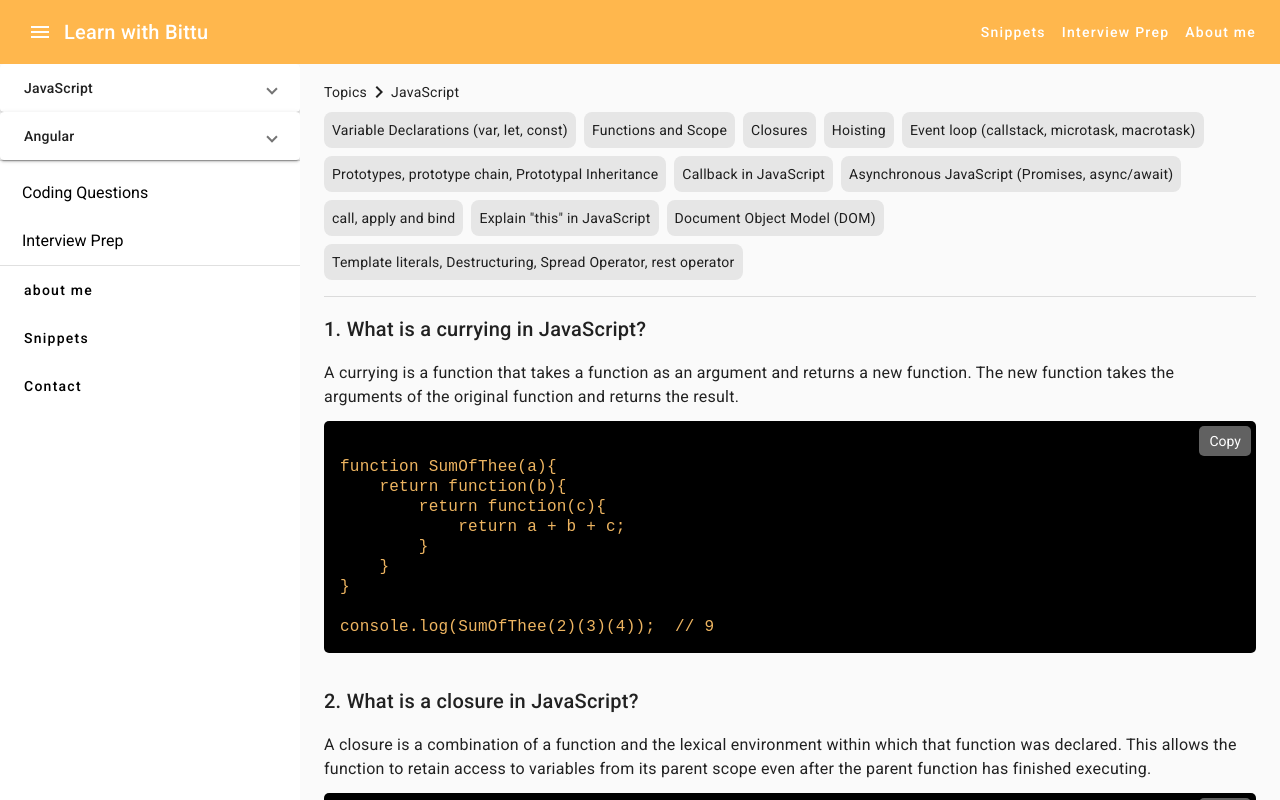
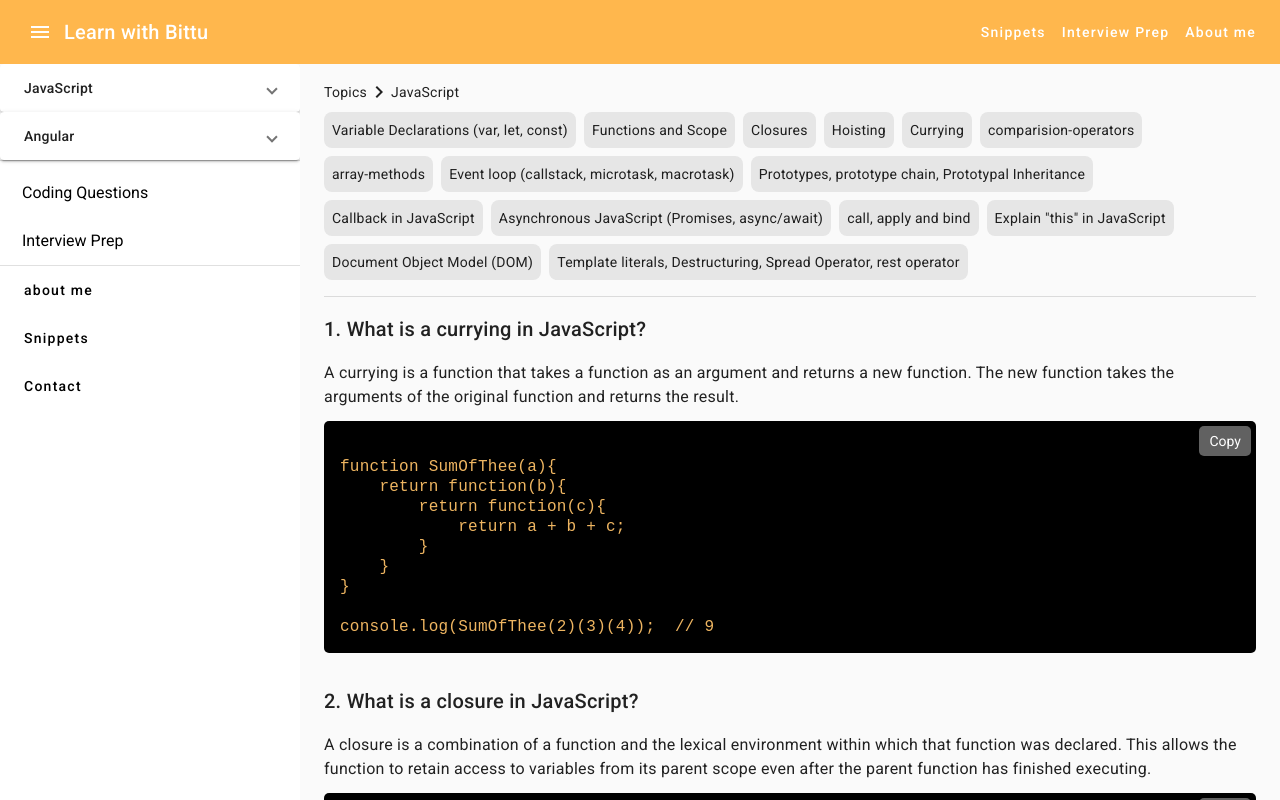
Before and after one commit to bittu1040/Learn-with-Bittu, an Angular app: page /javascript-articles in a window 1280 px wide. Built offline with nearby package versions, Linux system fonts and the light colour scheme.

Commit message:
added topics

```diff
--- a/src/app/shared/topics.ts
+++ b/src/app/shared/topics.ts
@@ -44,6 +44,9 @@ export const listOfQuestions: InterviewTopic[] = [
   { name: 'Functions and Scope', category: 'javascript', difficulty: 'easy', showDescription: false },
   { name: 'Closures', category: 'javascript', difficulty: 'easy', showDescription: false },
   { name: 'Hoisting', category: 'javascript', difficulty: 'easy', showDescription: false },
+  { name: 'Currying', category: 'javascript', difficulty: 'easy', showDescription: false },
+  { name: 'comparision-operators', category: 'javascript', difficulty: 'easy', showDescription: false },
+  { name: 'array-methods', category: 'javascript', difficulty: 'easy', showDescription: false },
   { name: 'Event loop (callstack, microtask, macrotask)', category: 'javascript', difficulty: 'easy', showDescription: false },
   { name: 'Prototypes, prototype chain, Prototypal Inheritance', category: 'javascript', difficulty: 'easy', showDescription: false },
   { name: 'Callback in JavaScript', category: 'javascript', difficulty: 'easy', showDescription: false },
```
